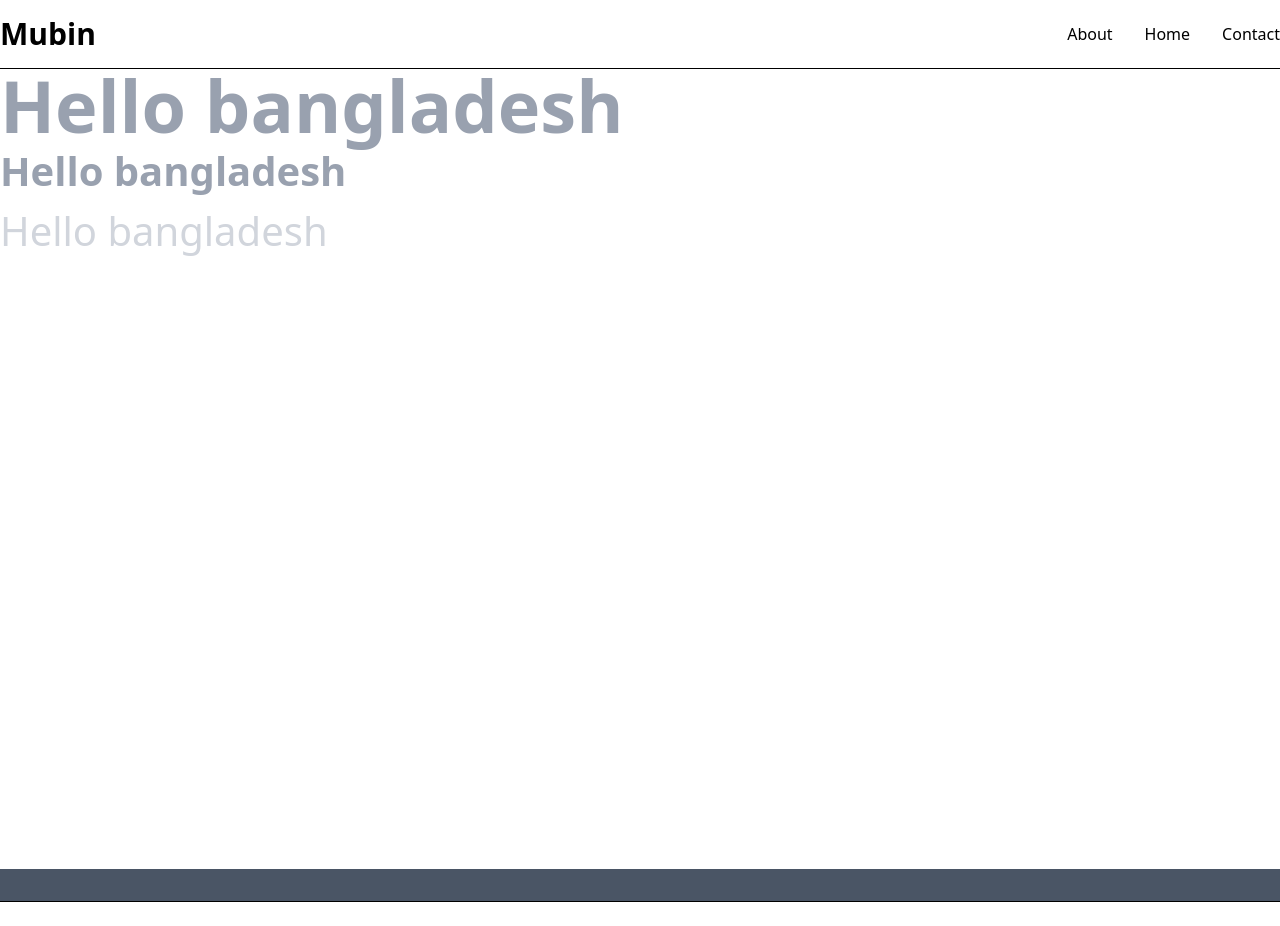
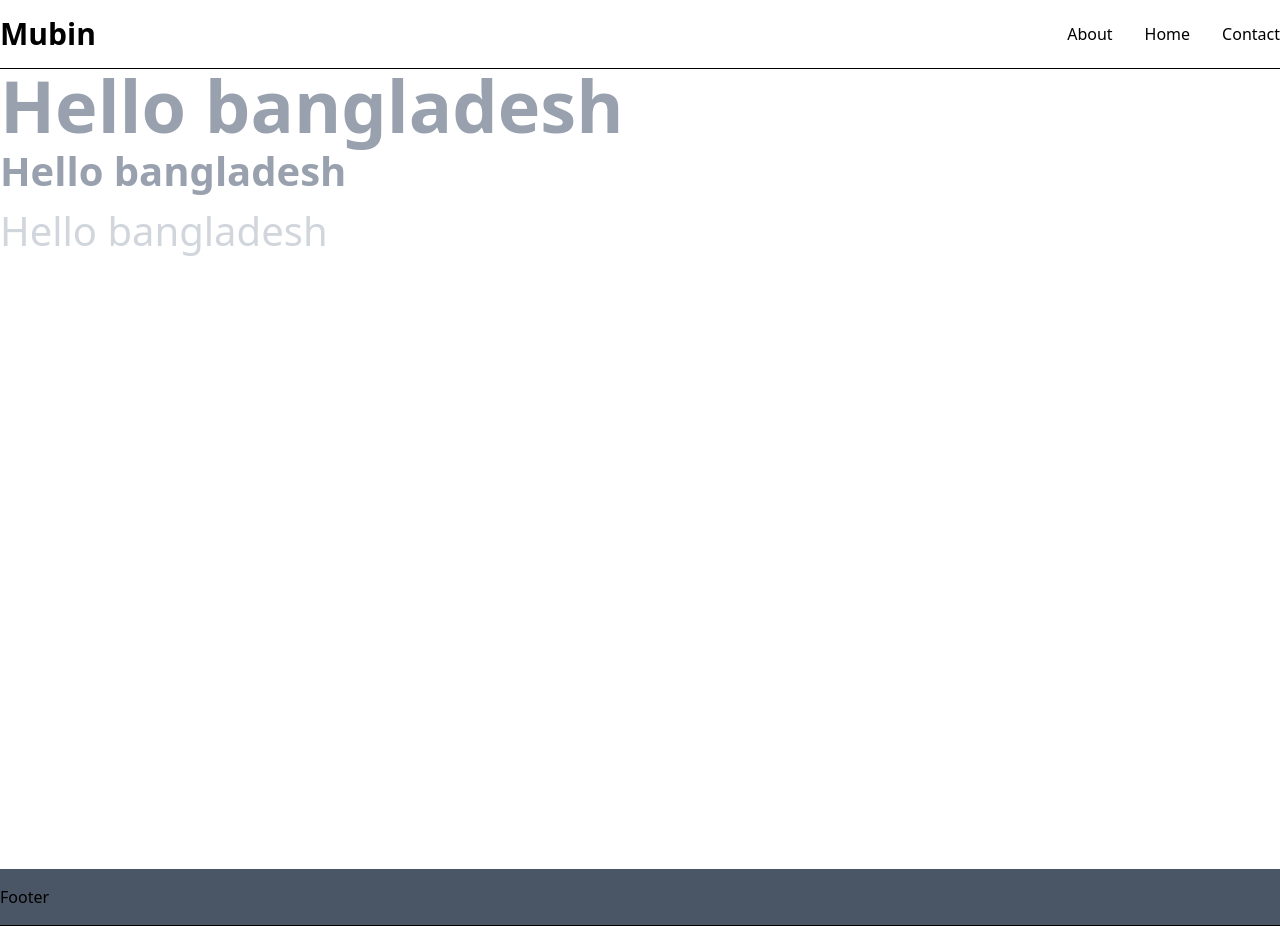
Before and after one commit to Mubin33/react-project-ready-for-task, a React (Vite) app: page / in a window 1280 px wide. Before the commit the page ends 902 px from the top, so only its background shows below. Built offline with nearby package versions, Linux system fonts and the light colour scheme.

Commit message:
update description

```diff
--- a/src/component/_ui/Footer.jsx
+++ b/src/component/_ui/Footer.jsx
@@ -4,7 +4,7 @@ const Footer = () => {
     return (
          <div className='w-[100%] border-b py-4 bg-gray-600'>
             <div className='max-w-[1440px] mx-auto flex items-center justify-between'>
-
+                Footer
             </div>
         </div>
     );
```
